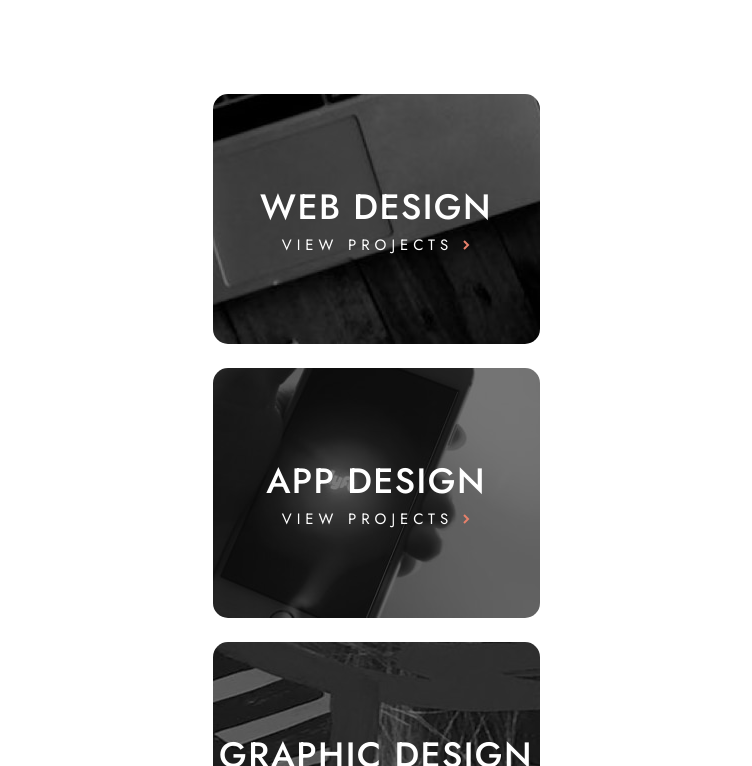
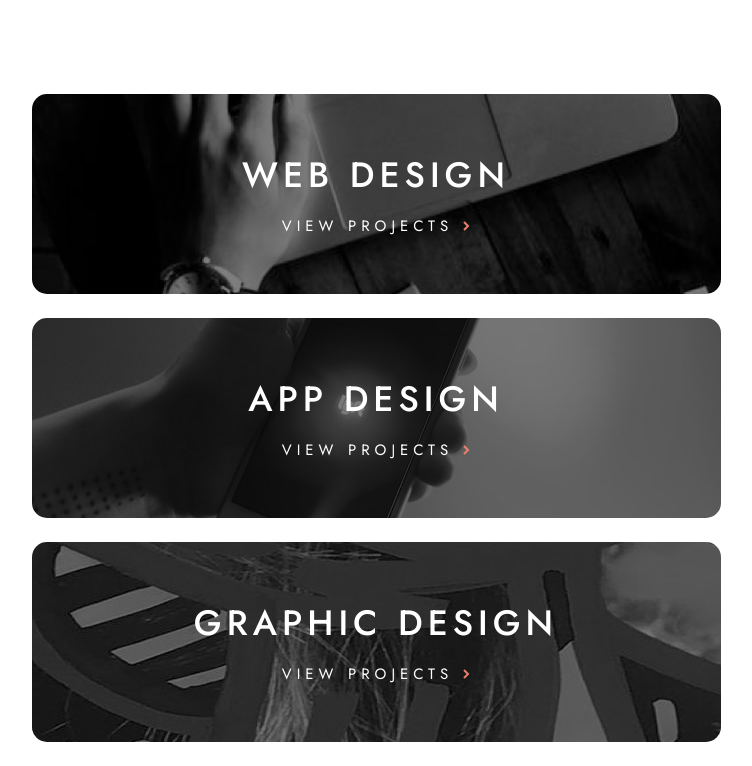
Before and after one commit to MorganBare/Designo-Multi-Page-Website, a React (Create React App) app: page / in a window 1280 px wide. Shown: the part 794-1560 px from the top of the page, without its empty margins (264-1016 px from the left). Built offline with nearby package versions, Linux system fonts and the light colour scheme.

Commit message:
Moved some code from the project links into the DesignSquare file so this styled component has almost everything in there. Media queries for tablet are there

```diff
--- a/src/components/projects/projectLinks/ProjectLinks.styled.js
+++ b/src/components/projects/projectLinks/ProjectLinks.styled.js
@@ -8,6 +8,10 @@ import MobileGraphic from '../../../assets/home/mobile/image-graphic-design.jpg'
 import MobileWeb from '../../../assets/home/mobile/image-web-design.jpg'
 import {ReactComponent as Arrow} from '../../../assets/shared/desktop/icon-right-arrow.svg'
 
+import TabletApp from '../../../assets/home/tablet/image-app-design.jpg'
+import TabletGraphic from '../../../assets/home/tablet/image-graphic-design.jpg'
+import TabletWeb from '../../../assets/home/tablet/image-web-design.jpg'
+
 export const ProjectLinksContainer = styled.div`
     display: flex;
     flex-direction: column;
@@ -15,31 +19,30 @@ export const ProjectLinksContainer = styled.div`
     gap: 1.5em;
     margin-top: 6em;
     margin-bottom: 5em;
-    text-align: center;
-
-    h2 {
-        font-size: ${({theme}) => theme.fontSize.h2};
-        font-weight: ${({theme}) => theme.fontWeight.medium};
-        letter-spacing: 1.4px;
-
-    }
-
-    p {
-        font-size: ${({theme}) => theme.fontSize.button};
-        letter-spacing: ${({theme}) => theme.letterSpacing.large};
-    }
 `;
 
 export const WebDesignSquare = styled(DesignSquare)`
     background: url(${MobileWeb}), linear-gradient(rgba(0,0,0,0.5),rgba(0,0,0,0.5));
+
+    @media screen and (min-width:760px) {
+        background: url(${TabletWeb}), linear-gradient(rgba(0,0,0,0.5),rgba(0,0,0,0.5));
+    }
 `;
 
 export const AppDesignSquare = styled(DesignSquare)`
     background: url(${MobileApp}), linear-gradient(rgba(0,0,0,0.5),rgba(0,0,0,0.5));
+
+    @media screen and (min-width:760px) {
+        background: url(${TabletApp}), linear-gradient(rgba(0,0,0,0.5),rgba(0,0,0,0.5));
+    }
 `;
 
 export const GraphicDesignSquare = styled(DesignSquare)`
     background: url(${MobileGraphic}), linear-gradient(rgba(0,0,0,0.5),rgba(0,0,0,0.5));
+
+    @media screen and (min-width:760px) {
+        background: url(${TabletGraphic}), linear-gradient(rgba(0,0,0,0.5),rgba(0,0,0,0.5));
+    }
 `;
 
 export const Link = styled(NavLink)`
--- a/src/styles/DesignSquare.styled.js
+++ b/src/styles/DesignSquare.styled.js
@@ -5,6 +5,7 @@ export const DesignSquare = styled.div`
     width: 327px;
     background-blend-mode: overlay;
     border-radius: 15px;
+    text-align: center;
 
     display: flex;
     justify-content: center;
@@ -12,6 +13,18 @@ export const DesignSquare = styled.div`
     flex-direction: column;
     position: relative;
     z-index: 0;
+
+    h2 {
+        font-size: ${({theme}) => theme.fontSize.h2};
+        font-weight: ${({theme}) => theme.fontWeight.medium};
+        letter-spacing: 1.4px;
+
+    }
+
+    p {
+        font-size: ${({theme}) => theme.fontSize.button};
+        letter-spacing: ${({theme}) => theme.letterSpacing.large};
+    }
 
     &:hover:before {
         background: rgba(231,129,107, 0.7);
@@ -24,4 +37,15 @@ export const DesignSquare = styled.div`
         z-index: -1;
         border-radius: 15px;
     }
+
+    @media screen and (min-width:760px) {
+        width: 689px;
+        height: 200px;
+        gap: 1em;
+
+        h2 {
+            line-height: ${({theme}) => theme.lineHeight.large};
+            letter-spacing: ${({theme}) => theme.letterSpacing.large};
+        }
+    }
 `;
```
